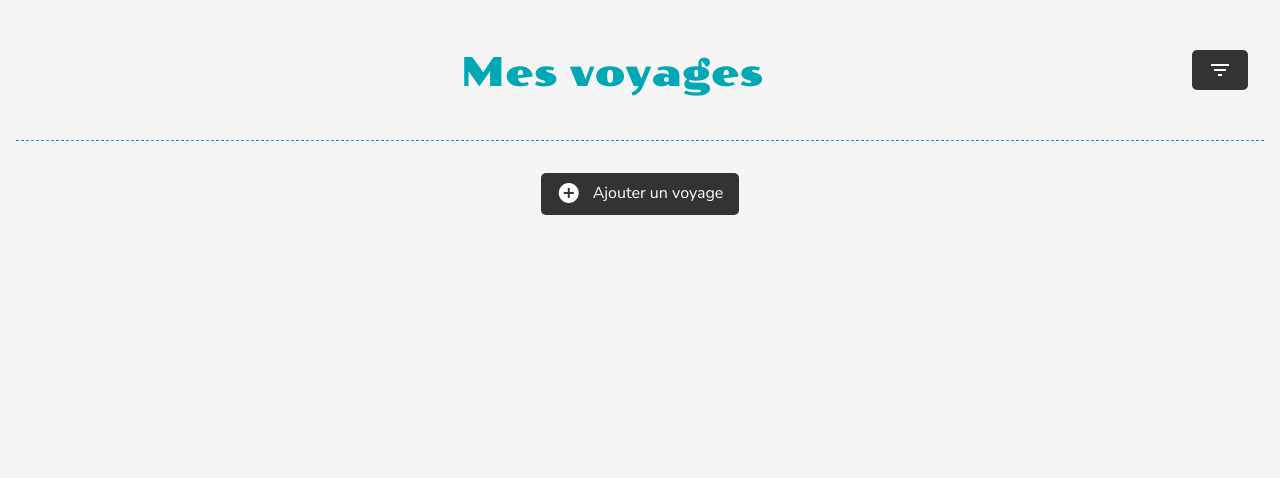
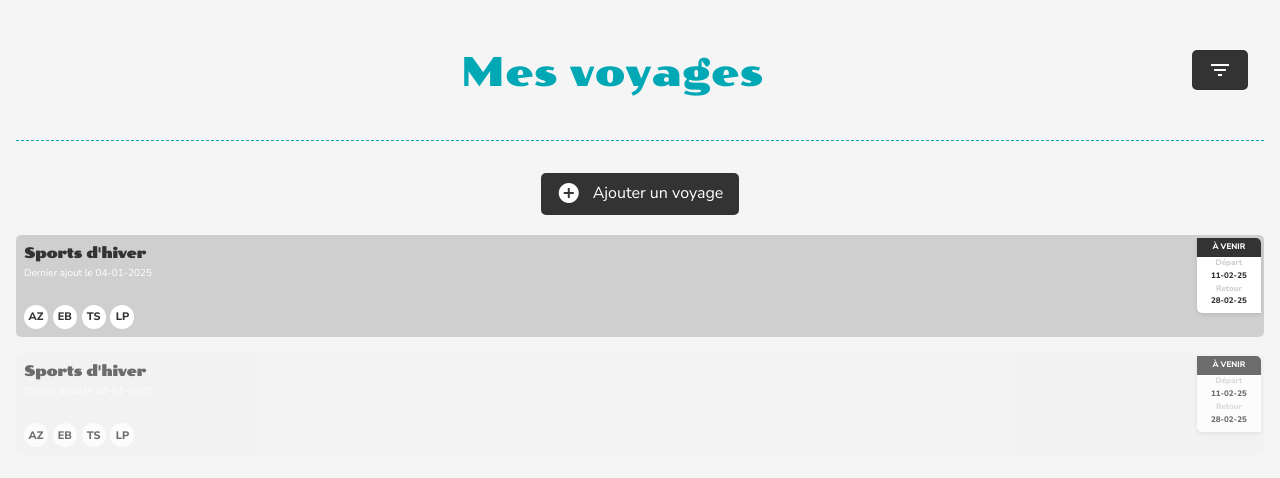
Before and after one commit to Ludovic-Siband/SplitNGo-frontend, an Angular app: page / in a window 1280 px wide. Shown: the top 478 px of the page. Built offline with nearby package versions, Linux system fonts and the light colour scheme.

Commit message:
features : travel card components style

```diff
--- a/src/app/features/travel/card-date-travel/card-date-travel.component.html
+++ b/src/app/features/travel/card-date-travel/card-date-travel.component.html
@@ -1 +1,13 @@
-<p>card-date-travel works!</p>
+<div class="mini-card">
+  <div class="mini-card-header">à venir</div>
+  <div class="mini-card-content">
+    <div class="section">
+      <p class="label">Départ</p>
+      <p class="value">11-02-25</p>
+    </div>
+    <div class="section">
+      <p class="label">Retour</p>
+      <p class="value">28-02-25</p>
+    </div>
+  </div>
+</div>
--- a/src/app/features/travel/card-date-travel/card-date-travel.component.scss
+++ b/src/app/features/travel/card-date-travel/card-date-travel.component.scss
@@ -0,0 +1,59 @@
+.mini-card {
+  position: absolute;
+  top: 0;
+  right: 0;
+  margin: 0.2rem;
+  padding-bottom: 5px;
+
+  width: clamp(3.75rem, 5vw, 100px);
+  height: auto;
+
+  background-color: white;
+  border-radius: 0px 5px;
+  box-shadow: 0 2px 4px rgba(0, 0, 0, 0.1);
+
+  font-weight: 800;
+  z-index: 10;
+
+  display: flex;
+  flex-direction: column;
+
+
+  .mini-card-header {
+    background-color: #333333;
+    color: white;
+    text-transform: uppercase;
+    text-align: center;
+    font-size: 0.5rem;
+    border-radius: 0px 5px 0px 0px;
+    padding: 0.2rem;
+  }
+
+  .mini-card-content {
+    flex: 1;
+    display: flex;
+    flex-direction: column;
+    justify-content: center;
+    align-items: center;
+    text-align: center;
+
+    .section {
+
+      .label {
+        font-size: 0.5rem;
+        color: #CFCFCF;
+        display: block;
+      }
+
+      .value {
+        font-size: 0.5rem;
+        color: #333333;
+        display: block;
+      }
+    }
+
+    .section:last-child {
+      margin-bottom: 0;
+    }
+  }
+}
--- a/src/app/features/travel/card-travel/card-travel.component.html
+++ b/src/app/features/travel/card-travel/card-travel.component.html
@@ -1 +1,13 @@
-<p>card-travel works!</p>
+<div class="card-travel" [ngClass]="{ 'archived': isArchived }">
+  <app-card-date-travel></app-card-date-travel>
+  <div class="card-header">
+    <h2>Sports d'hiver</h2>
+    <span class="date">Dernier ajout le 04-01-2025</span>
+  </div>
+  <div class="initials-list">
+    <div class="initial">AZ</div>
+    <div class="initial">EB</div>
+    <div class="initial">TS</div>
+    <div class="initial">LP</div>
+  </div>
+</div>
--- a/src/app/features/travel/card-travel/card-travel.component.scss
+++ b/src/app/features/travel/card-travel/card-travel.component.scss
@@ -0,0 +1,51 @@
+.card-travel {
+  position: relative;
+  background-color: #cfcfcf;
+  border-radius: 5px;
+  padding: 0.5rem;
+  width: 100%;
+  margin-bottom:1rem;
+
+  .card-header {
+    margin-bottom: 1.5rem;
+
+    h2 {
+      font-family: 'Poller One', sans-serif;
+      font-size: 0.875rem;
+      font-weight: bold;
+      color: #333333;
+    }
+
+    .date {
+      font-size: 0.625rem;
+      font-weight: 300;
+      color: white;
+      display: block;
+    }
+  }
+
+  .initials-list {
+    display: flex;
+    gap: 0.3rem;
+
+    .initial {
+      width: 1.5rem;
+      height: 1.5rem;
+
+      background-color: white;
+      color: #333333;
+      font-weight: 800;
+      font-size: 0.68rem;
+      text-transform: uppercase;
+      border-radius: 50%;
+
+      display: flex;
+      align-items: center;
+      justify-content: center;
+    }
+  }
+  &.archived {
+    background-color: #F2F2F2;
+    opacity: 0.7;
+  }
+}
--- a/src/app/pages/home/home.component.html
+++ b/src/app/pages/home/home.component.html
@@ -16,5 +16,9 @@
       Ajouter un voyage
     </button>
     </div>
+    <div class="mt-5 mr-4 ml-4">
+      <app-card-travel [isArchived]="false"></app-card-travel>
+      <app-card-travel [isArchived]="true"></app-card-travel>
+    </div>
     <router-outlet></router-outlet>
   </div>
--- a/src/app/pages/home/home.component.ts
+++ b/src/app/pages/home/home.component.ts
@@ -1,10 +1,12 @@
 import { Component } from '@angular/core';
 import { RouterOutlet } from '@angular/router';
 import { MatIcon } from '@angular/material/icon';
+import { CardTravelComponent } from '../../features/travel/card-travel/card-travel.component';
 
 @Component({
   selector: 'app-home',
-  imports: [RouterOutlet, MatIcon],
+  standalone: true,
+  imports: [RouterOutlet, MatIcon, CardTravelComponent],
   templateUrl: './home.component.html',
   styleUrl: './home.component.scss',
 })
```
Also changed, not shown: src/app/features/travel/card-travel/card-travel.component.ts (+8 -3 lines).
